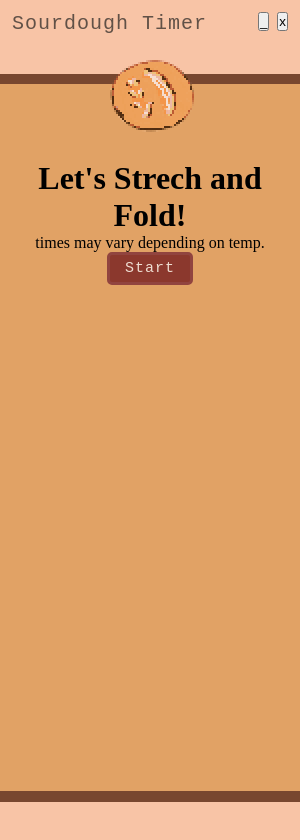
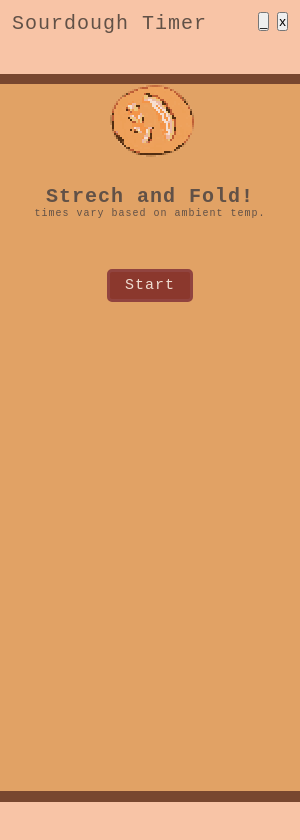
Before and after one commit to juliedelaro/sourdough-timer, an Electron app: page src/index.html in a window 300 px wide. Drawn offline with Linux system fonts and the light colour scheme; a web font is replaced by a local one.

Commit message:
Fix margins on start button and adjust subtext

```diff
--- a/src/index.css
+++ b/src/index.css
@@ -14,6 +14,15 @@
 
 .home-content {
   text-align: center;
+  padding: 25px;
+  font-family: "VCR OSD Mono", monospace;
+  font-size: 10px;
+  font-weight: normal;
+  color: #615147;
+  letter-spacing: 1px;
+  image-rendering: pixelated;
+  image-rendering: -moz-crisp-edges;
+  image-rendering: crisp-edges;
 }
 
 .app-title {
@@ -106,7 +115,7 @@ body {
   image-rendering: -moz-crisp-edges;
   image-rendering: crisp-edges;
   transition: all 0.1s;
-  margin: 0 auto;
+  margin: 50px auto 10px auto;
   display: block;
   width: auto;
   min-width: 60px;
--- a/src/index.html
+++ b/src/index.html
@@ -17,8 +17,8 @@
         alt="Sourdough Icon"
         class="home-icon"
       />
-      <h1 class="home-text">Let's Strech and Fold!</h1>
-      <p class="sub-text">times may vary depending on temp.</p>
+      <h1 class="home-text">Strech and Fold!</h1>
+      <p class="sub-text">times vary based on ambient temp.</p>
       <button class="start-button" id="startBtn">Start</button>
     </div>
 
```
